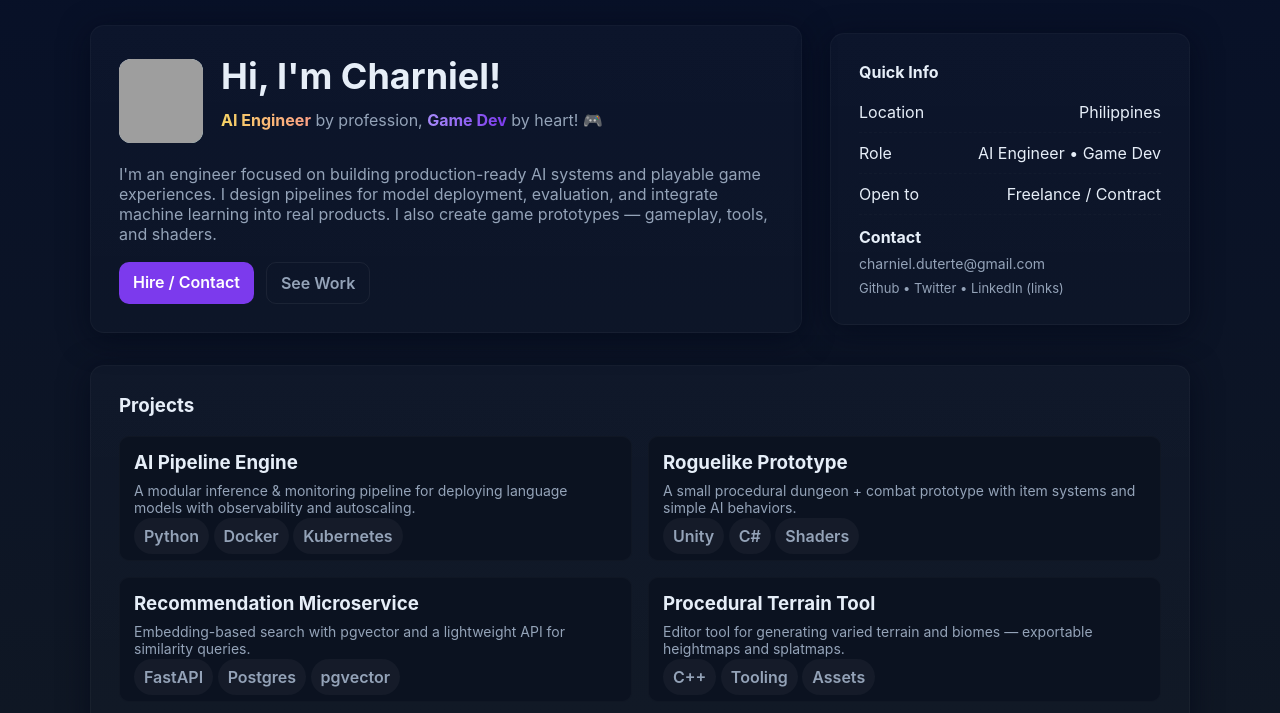
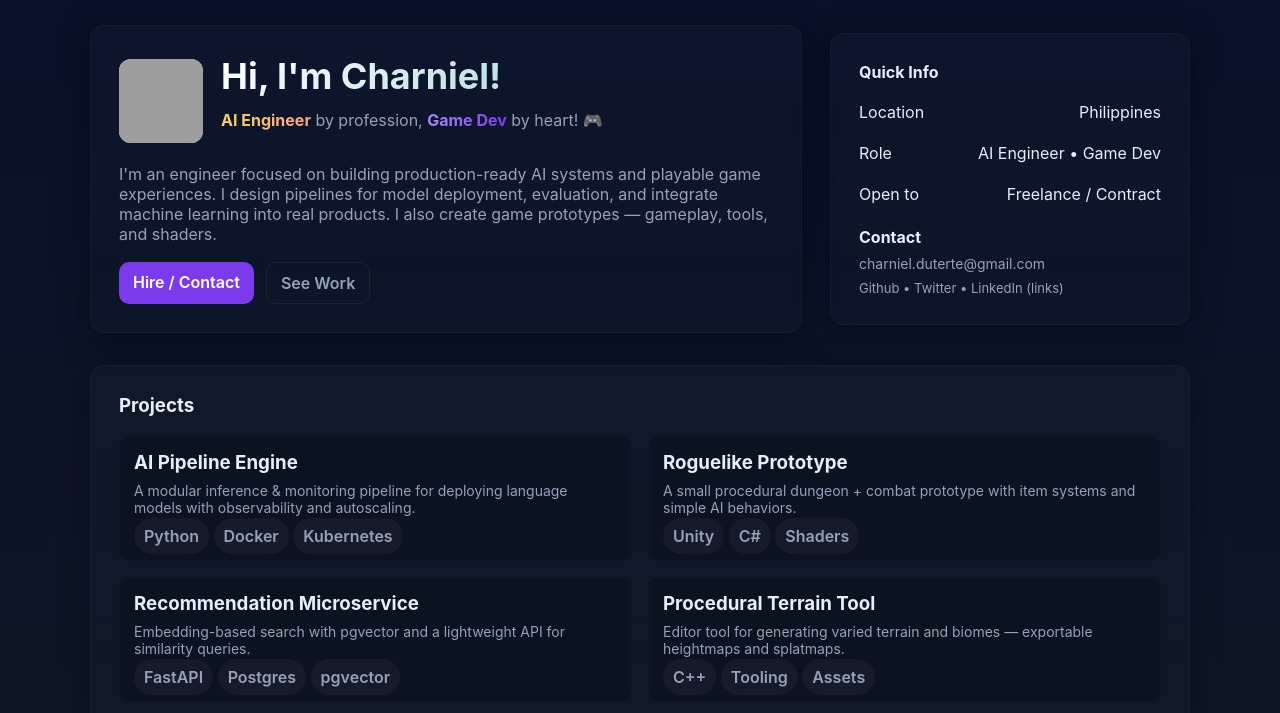
Before and after one commit to knee-son/knee-son.github.io, a plain HTML site: page index.html in a window 1280 px wide. Shown: the part 87-800 px from the top of the page. Drawn offline with Linux system fonts and the light colour scheme; grey boxes are pictures that could not be loaded.

Commit message:
gradient header

```diff
--- a/index.html
+++ b/index.html
@@ -84,7 +84,7 @@
             <img src="https://osu.ppy.sh/images/layout/avatar-guest@2x.png" />
           </div>
             <div>
-                <h2>Hi, I'm Charniel!</h2>
+                <h2 style="background:linear-gradient(135deg,#ffffff,#a8d8d8); -webkit-background-clip:text; color:transparent; font-weight:700;">Hi, I'm Charniel!</h2>
                 <p class="lead"> <span style="background:linear-gradient(90deg,#f6d365,#fda085); -webkit-background-clip:text; color:transparent; font-weight:700;">AI Engineer</span> by profession, <span style="background:linear-gradient(90deg,#a78bfa,#7c3aed); -webkit-background-clip:text; color:transparent; font-weight:700;">Game Dev</span> by heart! 🎮</p>
             </div>
         </div>
```
